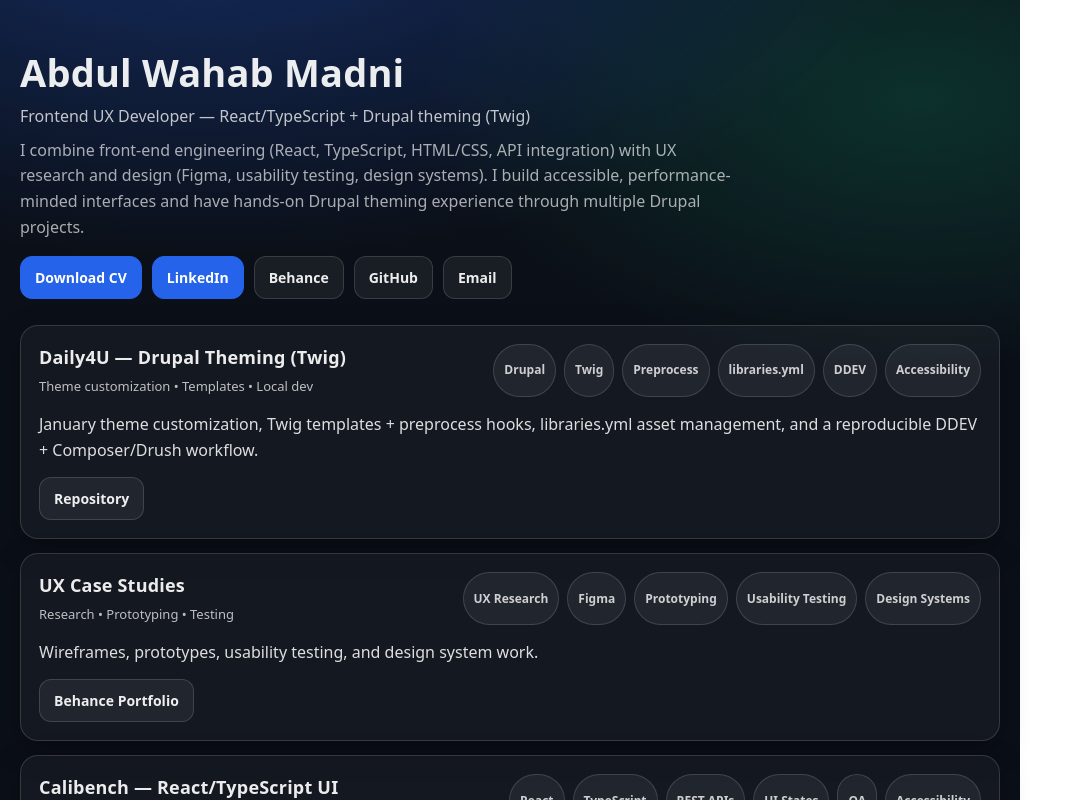
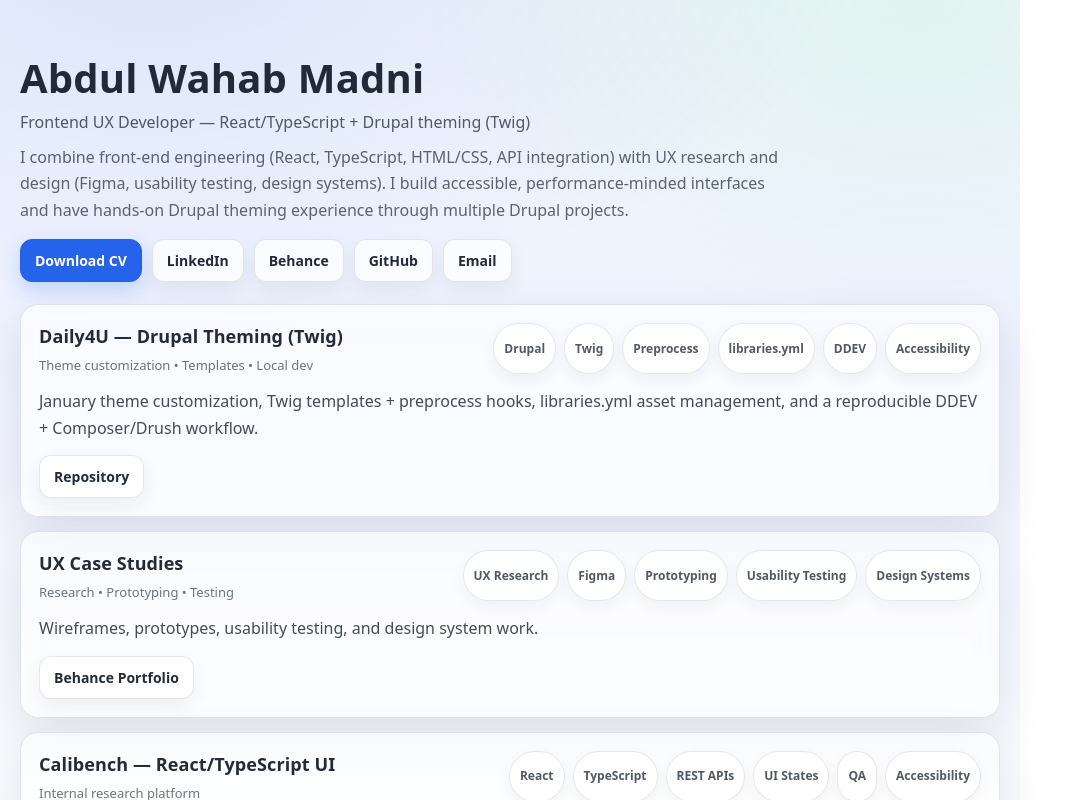
Before and after one commit to MadniAbdulWahab/portfolio, a React (Vite) app: page / in a window 1280 px wide. Shown: the top 800 px of the page, without its empty margins (0-1083 px from the left). Built offline with nearby package versions, Linux system fonts and the light colour scheme.

Commit message:
Refactor LinkButton and ProjectCard styles
Updated styles and improved accessibility for LinkButton and ProjectCard components. Adjusted colors, padding, and hover effects for better UI consistency.

```diff
--- a/src/App.tsx
+++ b/src/App.tsx
@@ -5,6 +5,8 @@
 };
 
 function LinkButton({ href, label, variant = "secondary" }: LinkButtonProps) {
+  const isMail = href.startsWith("mailto:");
+
   const base: React.CSSProperties = {
     display: "inline-flex",
     alignItems: "center",
@@ -13,41 +15,52 @@
     padding: "10px 14px",
     borderRadius: 12,
     textDecoration: "none",
-    fontWeight: 600,
+    fontWeight: 650,
     fontSize: 14,
     border: "1px solid transparent",
-    transition: "transform 120ms ease, background 120ms ease, border-color 120ms ease",
+    transition: "transform 120ms ease, background 120ms ease, border-color 120ms ease, box-shadow 120ms ease",
     userSelect: "none",
+    whiteSpace: "nowrap",
   };
 
-  const styles: Record<string, React.CSSProperties> = {
+  const styles: Record<NonNullable<LinkButtonProps["variant"]>, React.CSSProperties> = {
     primary: {
       background: "#2563eb",
       color: "#ffffff",
       borderColor: "#2563eb",
+      boxShadow: "0 8px 20px rgba(37,99,235,0.22)",
     },
     secondary: {
-      background: "rgba(255,255,255,0.06)",
-      color: "rgba(255,255,255,0.92)",
-      borderColor: "rgba(255,255,255,0.14)",
+      background: "rgba(255,255,255,0.72)",
+      color: "rgba(17,24,39,0.92)",
+      borderColor: "rgba(17,24,39,0.10)",
+      boxShadow: "0 8px 20px rgba(17,24,39,0.06)",
     },
   };
+
+  const hoverBorder = variant === "primary" ? "#1d4ed8" : "rgba(17,24,39,0.16)";
+  const hoverBg = variant === "primary" ? "#1d4ed8" : "rgba(255,255,255,0.90)";
 
   return (
     <a
       href={href}
-      target={href.startsWith("mailto:") ? undefined : "_blank"}
-      rel={href.startsWith("mailto:") ? undefined : "noreferrer"}
+      target={isMail ? undefined : "_blank"}
+      rel={isMail ? undefined : "noreferrer"}
       style={{ ...base, ...styles[variant] }}
       onMouseEnter={(e) => {
         (e.currentTarget as HTMLAnchorElement).style.transform = "translateY(-1px)";
-        (e.currentTarget as HTMLAnchorElement).style.borderColor =
-          variant === "primary" ? "#2563eb" : "rgba(255,255,255,0.22)";
+        (e.currentTarget as HTMLAnchorElement).style.borderColor = hoverBorder;
+        (e.currentTarget as HTMLAnchorElement).style.background = hoverBg;
+        (e.currentTarget as HTMLAnchorElement).style.boxShadow =
+          variant === "primary"
+            ? "0 10px 26px rgba(37,99,235,0.26)"
+            : "0 10px 26px rgba(17,24,39,0.08)";
       }}
       onMouseLeave={(e) => {
         (e.currentTarget as HTMLAnchorElement).style.transform = "translateY(0px)";
-        (e.currentTarget as HTMLAnchorElement).style.borderColor =
-          variant === "primary" ? "#2563eb" : "rgba(255,255,255,0.14)";
+        (e.currentTarget as HTMLAnchorElement).style.borderColor = styles[variant].borderColor as string;
+        (e.currentTarget as HTMLAnchorElement).style.background = styles[variant].background as string;
+        (e.currentTarget as HTMLAnchorElement).style.boxShadow = styles[variant].boxShadow as string;
       }}
     >
       {label}
@@ -61,13 +74,14 @@
       style={{
         display: "inline-flex",
         alignItems: "center",
-        padding: "5px 10px",
+        padding: "6px 10px",
         borderRadius: 999,
         fontSize: 12,
-        fontWeight: 600,
-        color: "rgba(255,255,255,0.78)",
-        background: "rgba(255,255,255,0.06)",
-        border: "1px solid rgba(255,255,255,0.14)",
+        fontWeight: 650,
+        color: "rgba(17,24,39,0.72)",
+        background: "rgba(255,255,255,0.80)",
+        border: "1px solid rgba(17,24,39,0.10)",
+        boxShadow: "0 6px 16px rgba(17,24,39,0.05)",
       }}
     >
       {children}
@@ -81,35 +95,27 @@
   description: string;
   tags: string[];
   links?: { label: string; href: string }[];
-  // Optional: add screenshots later by placing images in /public and using screenshotSrc="/daily4u.png"
   screenshotSrc?: string;
 };
 
-function ProjectCard({
-  title,
-  subtitle,
-  description,
-  tags,
-  links = [],
-  screenshotSrc,
-}: ProjectCardProps) {
+function ProjectCard({ title, subtitle, description, tags, links = [], screenshotSrc }: ProjectCardProps) {
   return (
     <div
       style={{
         borderRadius: 18,
         padding: 18,
-        border: "1px solid rgba(255,255,255,0.14)",
-        background: "rgba(255,255,255,0.04)",
-        boxShadow: "0 10px 30px rgba(0,0,0,0.25)",
+        border: "1px solid rgba(17,24,39,0.10)",
+        background: "rgba(255,255,255,0.62)",
+        backdropFilter: "blur(10px)",
+        WebkitBackdropFilter: "blur(10px)",
+        boxShadow: "0 18px 50px rgba(17,24,39,0.10)",
       }}
     >
       <div style={{ display: "flex", justifyContent: "space-between", gap: 12, flexWrap: "wrap" }}>
         <div>
-          <h3 style={{ margin: 0, fontSize: 18, letterSpacing: 0.2 }}>
-            {title}
-          </h3>
+          <h3 style={{ margin: 0, fontSize: 18, letterSpacing: 0.1, color: "rgba(17,24,39,0.92)" }}>{title}</h3>
           {subtitle ? (
-            <div style={{ marginTop: 6, color: "rgba(255,255,255,0.72)", fontSize: 13 }}>
+            <div style={{ marginTop: 6, color: "rgba(17,24,39,0.60)", fontSize: 13, lineHeight: 1.4 }}>
               {subtitle}
             </div>
           ) : null}
@@ -131,15 +137,14 @@
               width: "100%",
               height: "auto",
               borderRadius: 14,
-              border: "1px solid rgba(255,255,255,0.14)",
+              border: "1px solid rgba(17,24,39,0.10)",
+              boxShadow: "0 14px 34px rgba(17,24,39,0.10)",
             }}
           />
         </div>
       ) : null}
 
-      <p style={{ margin: "14px 0 0", lineHeight: 1.65, color: "rgba(255,255,255,0.86)" }}>
-        {description}
-      </p>
+      <p style={{ margin: "14px 0 0", lineHeight: 1.65, color: "rgba(17,24,39,0.78)" }}>{description}</p>
 
       {links.length ? (
         <div style={{ marginTop: 14, display: "flex", gap: 10, flexWrap: "wrap" }}>
@@ -153,35 +158,38 @@
 }
 
 export default function App() {
+  // Base-aware CV link (works on GitHub Pages project site: /portfolio/)
+  const cvHref = `${import.meta.env.BASE_URL}CVMadni2.pdf`;
+
   return (
     <div
       style={{
         minHeight: "100vh",
         background:
-          "radial-gradient(1200px 600px at 20% -10%, rgba(37,99,235,0.35), transparent 60%)," +
-          "radial-gradient(900px 500px at 90% 10%, rgba(16,185,129,0.20), transparent 55%)," +
-          "#0b0f17",
-        color: "rgba(255,255,255,0.92)",
+          "radial-gradient(1200px 700px at 15% -10%, rgba(37,99,235,0.16), transparent 60%)," +
+          "radial-gradient(900px 600px at 90% 0%, rgba(16,185,129,0.10), transparent 55%)," +
+          "linear-gradient(180deg, #f8fafc 0%, #eef2ff 35%, #ffffff 100%)",
+        color: "rgba(17,24,39,0.92)",
       }}
     >
       <div
         style={{
           maxWidth: 980,
           margin: "0 auto",
-          padding: "52px 20px 44px",
+          padding: "56px 20px 44px",
           fontFamily: "system-ui, -apple-system, Segoe UI, Roboto, Arial",
         }}
       >
-        <header style={{ marginBottom: 26 }}>
+        <header style={{ marginBottom: 22 }}>
           <div style={{ display: "flex", alignItems: "flex-start", justifyContent: "space-between", gap: 16, flexWrap: "wrap" }}>
             <div>
-              <h1 style={{ margin: 0, fontSize: 38, letterSpacing: 0.2 }}>
+              <h1 style={{ margin: 0, fontSize: 40, letterSpacing: 0.2, color: "rgba(17,24,39,0.92)" }}>
                 Abdul Wahab Madni
               </h1>
-              <p style={{ margin: "10px 0 0", color: "rgba(255,255,255,0.75)", lineHeight: 1.5 }}>
+              <p style={{ margin: "10px 0 0", color: "rgba(17,24,39,0.70)", lineHeight: 1.5 }}>
                 Frontend UX Developer — React/TypeScript + Drupal theming (Twig)
               </p>
-              <p style={{ margin: "10px 0 0", color: "rgba(255,255,255,0.65)", lineHeight: 1.6, maxWidth: 720 }}>
+              <p style={{ margin: "10px 0 0", color: "rgba(17,24,39,0.66)", lineHeight: 1.65, maxWidth: 760 }}>
                 I combine front-end engineering (React, TypeScript, HTML/CSS, API integration) with UX research and design
                 (Figma, usability testing, design systems). I build accessible, performance-minded interfaces and have hands-on
                 Drupal theming experience through multiple Drupal projects.
@@ -189,9 +197,8 @@
             </div>
 
             <div style={{ display: "flex", gap: 10, flexWrap: "wrap" }}>
-              {/* Optional: Add your CV to /public as CV.pdf and enable this */}
-              <LinkButton href="/CVMadni2.pdf" label="Download CV" variant="primary" />
-              <LinkButton href="https://linkedin.com/in/abdul-wahab-madni" label="LinkedIn" variant="primary" />
+              <LinkButton href={cvHref} label="Download CV" variant="primary" />
+              <LinkButton href="https://linkedin.com/in/abdul-wahab-madni" label="LinkedIn" variant="secondary" />
               <LinkButton href="https://behance.net/wahab-madni" label="Behance" variant="secondary" />
               <LinkButton href="https://github.com/MadniAbdulWahab" label="GitHub" variant="secondary" />
               <LinkButton href="mailto:madniabdulwahab@gmail.com" label="Email" variant="secondary" />
@@ -205,11 +212,9 @@
             subtitle="Theme customization • Templates • Local dev"
             description="January theme customization, Twig templates + preprocess hooks, libraries.yml asset management, and a reproducible DDEV + Composer/Drush workflow."
             tags={["Drupal", "Twig", "Preprocess", "libraries.yml", "DDEV", "Accessibility"]}
-            links={[
-              { label: "Repository", href: "https://github.com/MadniAbdulWahab/daily4u-site" },
-            ]}
-            // Optional: add an image to /public and then set screenshotSrc="/daily4u.png"
-            // screenshotSrc="/daily4u.png"
+            links={[{ label: "Repository", href: "https://github.com/MadniAbdulWahab/daily4u-site" }]}
+            // Optional: add an image in /public and enable below
+            // screenshotSrc={`${import.meta.env.BASE_URL}daily4u.png`}
           />
 
           <ProjectCard
@@ -217,9 +222,7 @@
             subtitle="Research • Prototyping • Testing"
             description="Wireframes, prototypes, usability testing, and design system work."
             tags={["UX Research", "Figma", "Prototyping", "Usability Testing", "Design Systems"]}
-            links={[
-              { label: "Behance Portfolio", href: "https://behance.net/wahab-madni" },
-            ]}
+            links={[{ label: "Behance Portfolio", href: "https://behance.net/wahab-madni" }]}
           />
 
           <ProjectCard
@@ -230,11 +233,15 @@
           />
         </section>
 
-        <footer style={{ marginTop: 26, color: "rgba(255,255,255,0.65)" }}>
+        <footer style={{ marginTop: 26, color: "rgba(17,24,39,0.58)" }}>
           Bonn, Germany •{" "}
           <a
             href="mailto:madniabdulwahab@gmail.com"
-            style={{ color: "rgba(255,255,255,0.85)", textDecoration: "none", borderBottom: "1px solid rgba(255,255,255,0.25)" }}
+            style={{
+              color: "rgba(17,24,39,0.82)",
+              textDecoration: "none",
+              borderBottom: "1px solid rgba(17,24,39,0.22)",
+            }}
           >
             madniabdulwahab@gmail.com
           </a>
```
